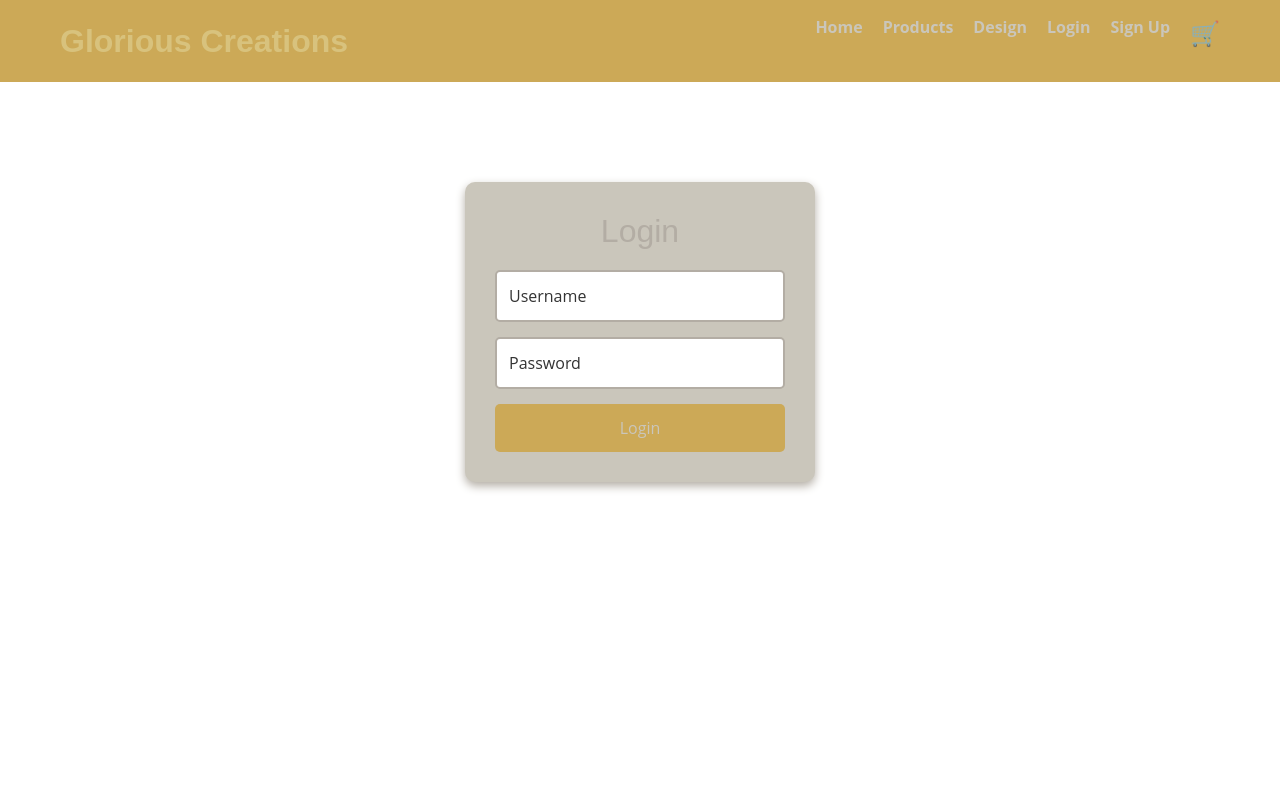
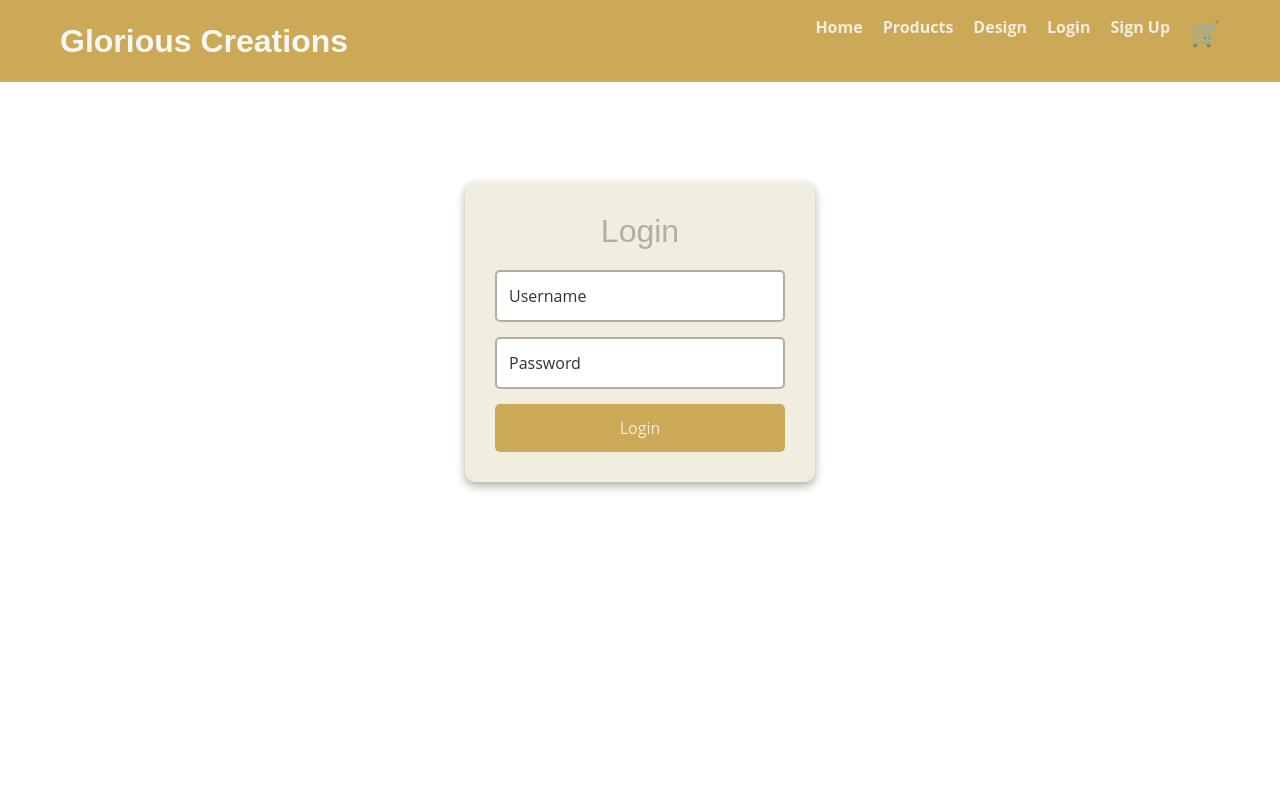
Before and after one commit to joshchif3/GC_Frontend, a React (Vite) app: page /login in a window 1280 px wide. Shown: the top 800 px of the page. Built offline with nearby package versions, Linux system fonts and the light colour scheme.

Commit message:
Update main.css

```diff
--- a/src/styling/main.css
+++ b/src/styling/main.css
@@ -1,8 +1,8 @@
 /* ================== MAIN THEME COLORS ================== */
 :root {
   --primary-color: #cca957;
-  --secondary-color: #d8c27d;
-  --accent-color: #cac6bb;
+  --secondary-color: #f7f7f7;
+  --accent-color: #f1ede0;
   --dark-color: #b3ada4;
   --background-color: #ffffff; /* Changed to white */
   --text-color: #333;
```
